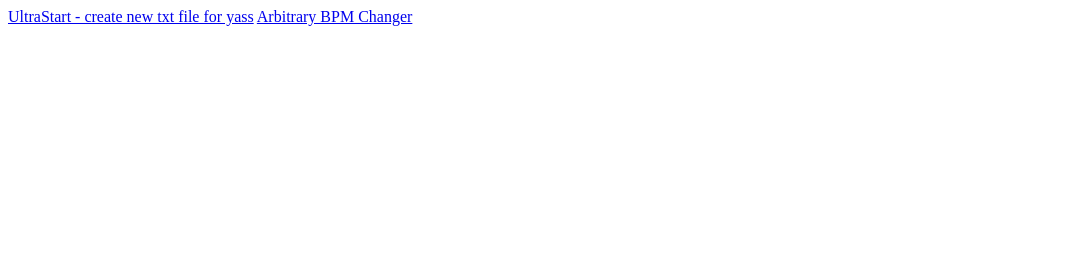
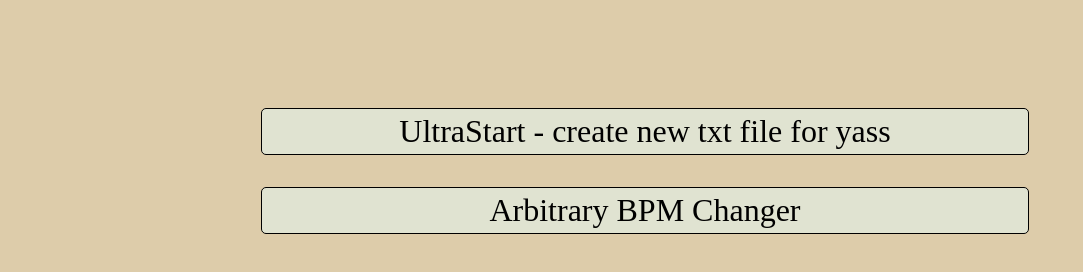
Before and after one commit to angs/ultrastar-tools, a plain HTML site: page index.html in a window 1280 px wide. Shown: the whole page, without its empty margins (0-1083 px from the left). Drawn offline with Linux system fonts and the light colour scheme.

Commit message:
Front page style

```diff
--- a/index.html
+++ b/index.html
@@ -1,5 +1,31 @@
 <html>
 <head>
+<style>
+body {
+  padding-top: 100px;
+	background-color: #ddccaa;
+}
+a {
+  font-size: 2em;
+	display: block;
+	width: 60%;
+	margin-left: 20%;
+	text-align: center;
+	margin-bottom: 1em;
+	text-decoration: none;
+	border: 1px solid black;
+	border-radius: 5px;
+	padding: 4px;
+	color: black;
+	background-color: #e0e3d1;
+}
+
+a:hover {
+  background-color: #0a7ba0;
+	color: white;
+}
+
+</style>
 <title>Angs' UltraStar tools</title>
 </head>
 <body>
```
